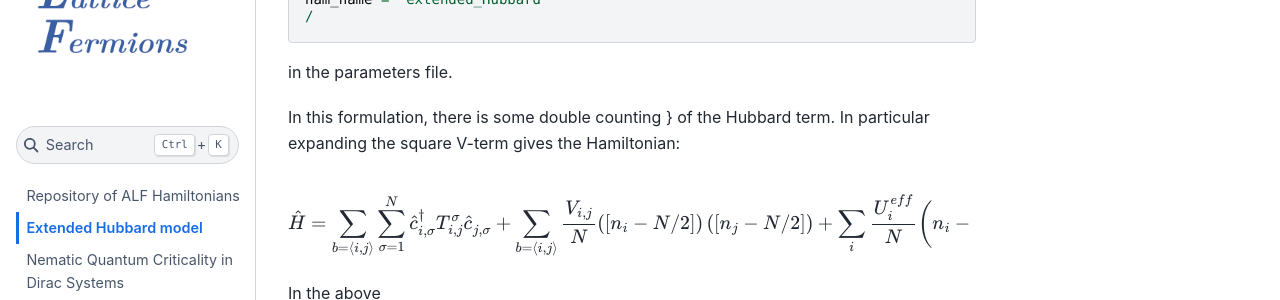
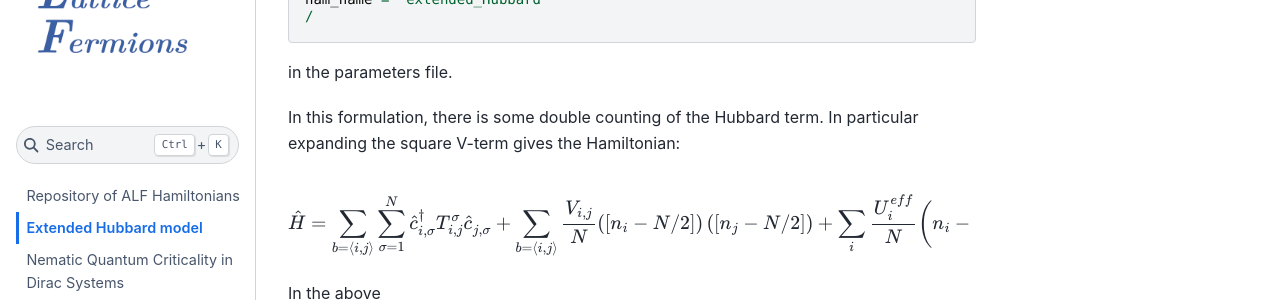
Before and after one commit to ALF-QMC/Hamiltonians, a Jupyter Book: the page built from Hamiltonians/Extended_Hubbard_Model/README.md, in a window 1280 px wide and 900 px high, scrolled down 764 px. Shown: the part 153-453 px from the top of the window. Built offline with Jupyter Book 1.0.4 settings and Sphinx 7.4.7 and the Sphinx Book theme 1.1.4, drawn with Linux system fonts in a browser that asks for light colours.

````diff
--- a/Hamiltonians/Extended_Hubbard_Model/README.md
+++ b/Hamiltonians/Extended_Hubbard_Model/README.md
@@ -37,7 +37,7 @@ ham_name = "extended_Hubbard"
 ```
 in the parameters  file.
 
-In this formulation,  there is  some   double counting  } of  the  Hubbard  term.  In particular  expanding  the  square  V-term  gives  the  Hamiltonian:
+In this formulation,  there is  some   double counting  of  the  Hubbard  term.  In particular  expanding  the  square  V-term  gives  the  Hamiltonian:
 
 $$
 \hat{H}  =       \sum_{b=\langle  i,j \rangle } \sum_{\sigma=1}^{N}
````
